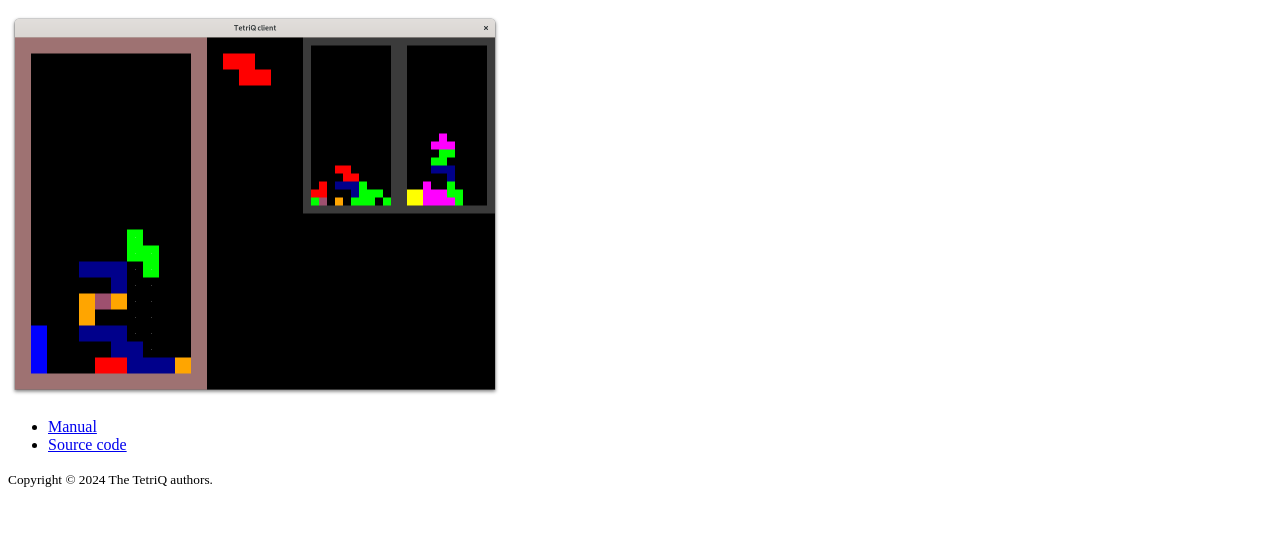
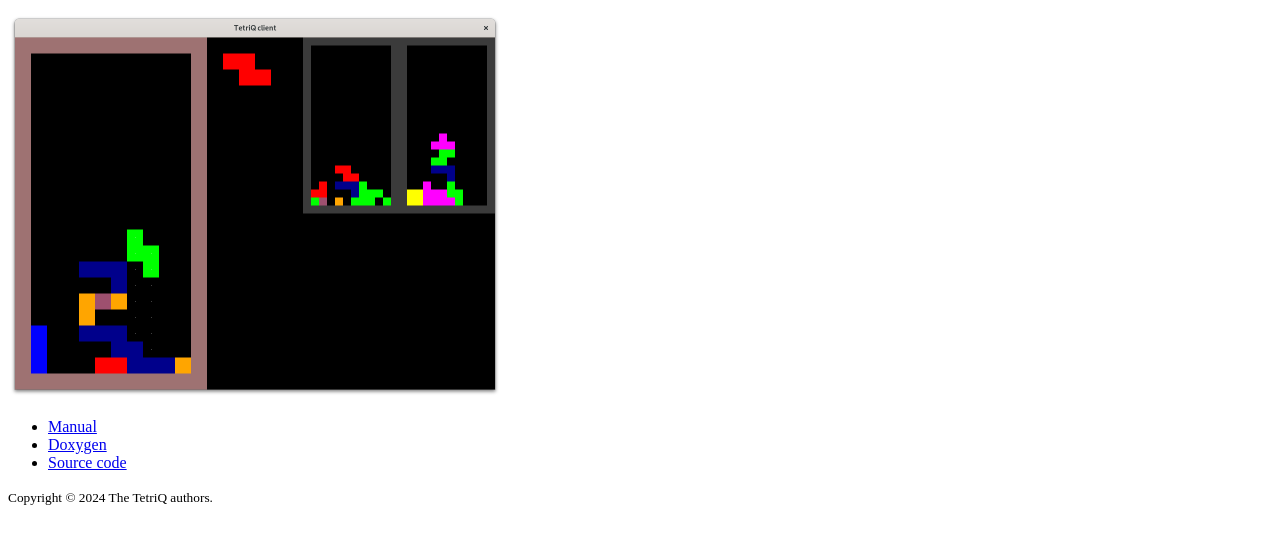
Before and after one commit to TetriQ/website, a plain HTML site: page www/index.html in a window 1280 px wide. Shown: the part 101-644 px from the top of the page. Drawn offline with Linux system fonts and the light colour scheme.

Commit message:
add doxygen link

```diff
--- a/www/index.html
+++ b/www/index.html
@@ -19,6 +19,7 @@ SPDX-License-Identifier: AGPL-3.0-or-later
     <img src="game-screenshot.png" alt="Game screenshot" height="385px">
     <ul>
       <li><a href="/manual">Manual</a></li>
+      <li><a href="/doxygen/html">Doxygen</a></li>
       <li><a href="https://github.com/TetriQ/TetriQ">Source code</a></li>
     </ul>
     <small>Copyright © 2024 The TetriQ authors.</small>
```
Also changed, not shown: 1 other file.
